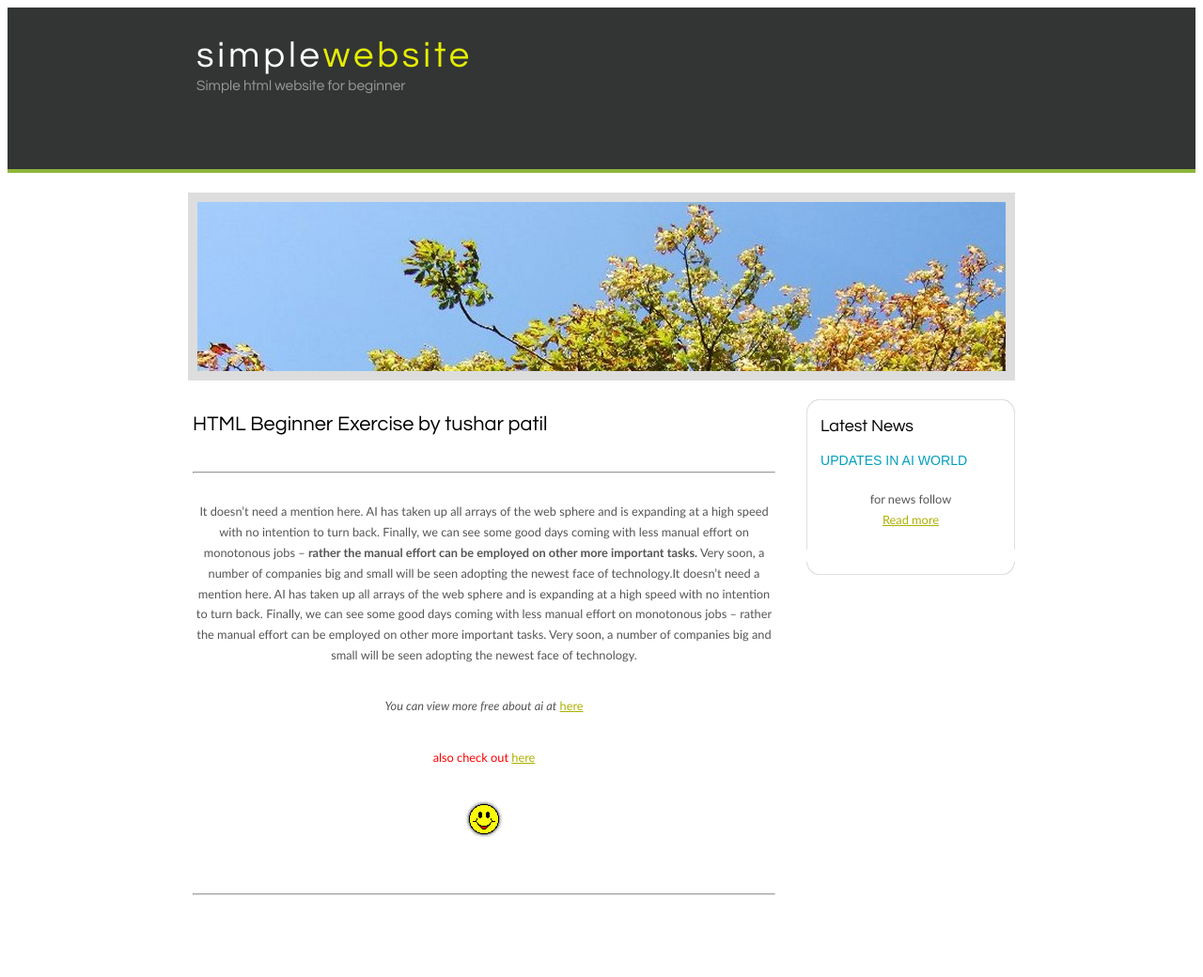
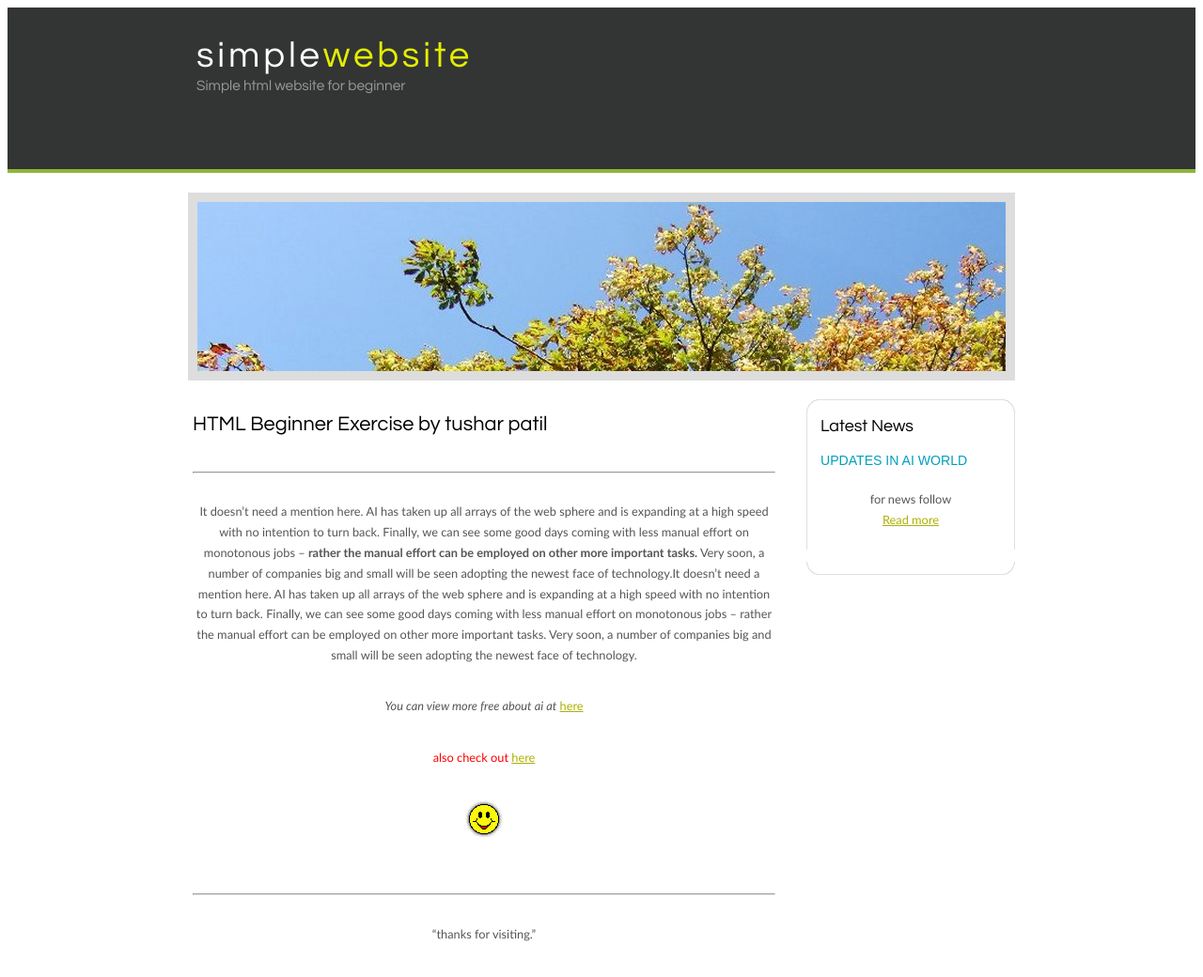
Before and after one commit to tushar13055/mysite, a plain HTML site: page index.html in a window 1280 px wide. Shown: the whole page at 94% size. Drawn offline with Linux system fonts and the light colour scheme.

Commit message:
Update index.html

```diff
--- a/index.html
+++ b/index.html
@@ -337,7 +337,8 @@ table tr td
         <p style="color:red;">also check out <a href="https://openai.com/">here</a></p>
         <p><a href="https://mail.google.com/mail/u/0/#inbox?compose=CllgCKCHVXVzRpmTwBspWxRkJnRgMNGRBjcvQXjTfWnTBmmllhvLwPtwrFkrVgGpTwMcGtwSsVV"><img src="smiley.gif" alt="HTML tutorial" style="width:42px;height:42px;"></a></p>
         <h2><hr></h2>
-        <p></p>
+
+        <p><q>thanks for visiting.</q></p>
 
       </div>
     </div>
```
